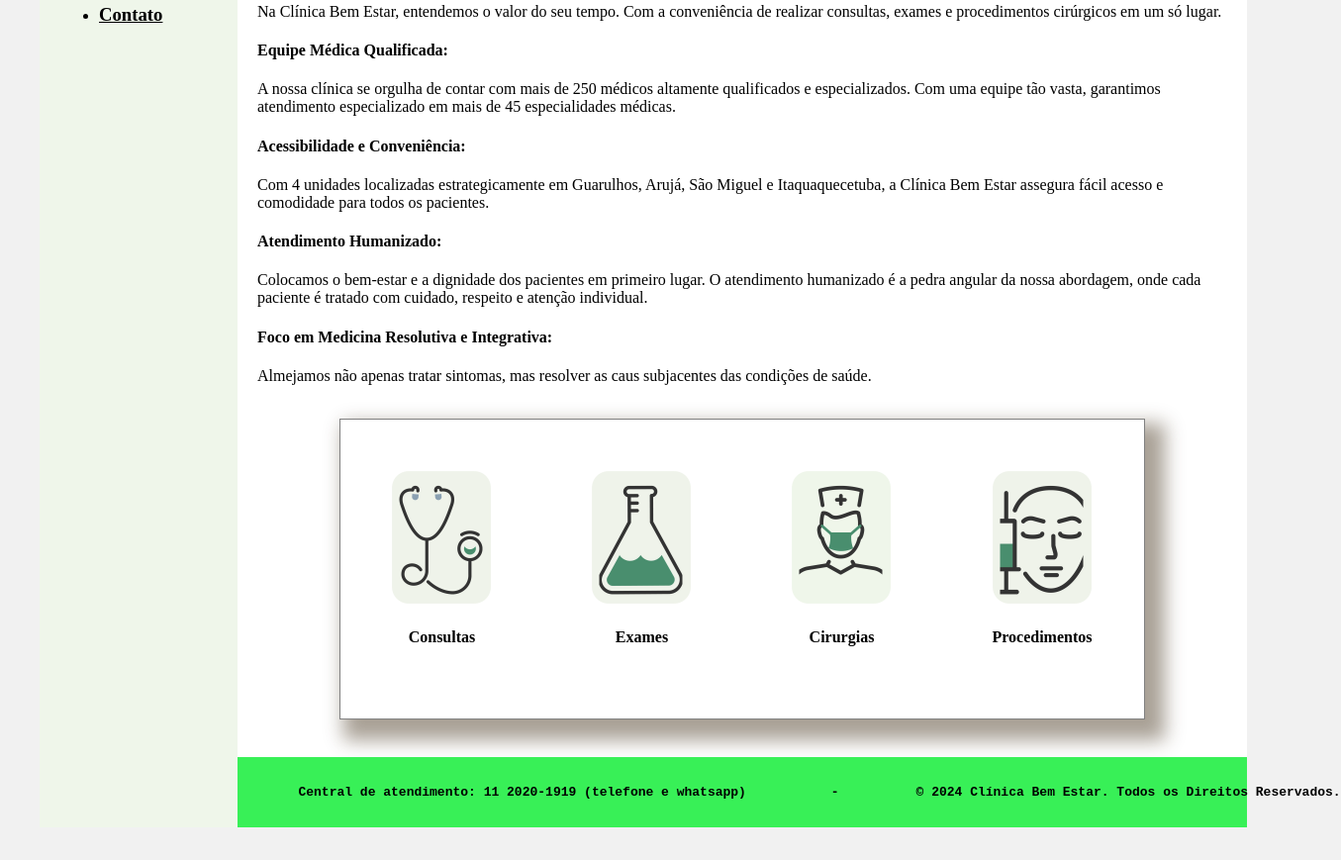
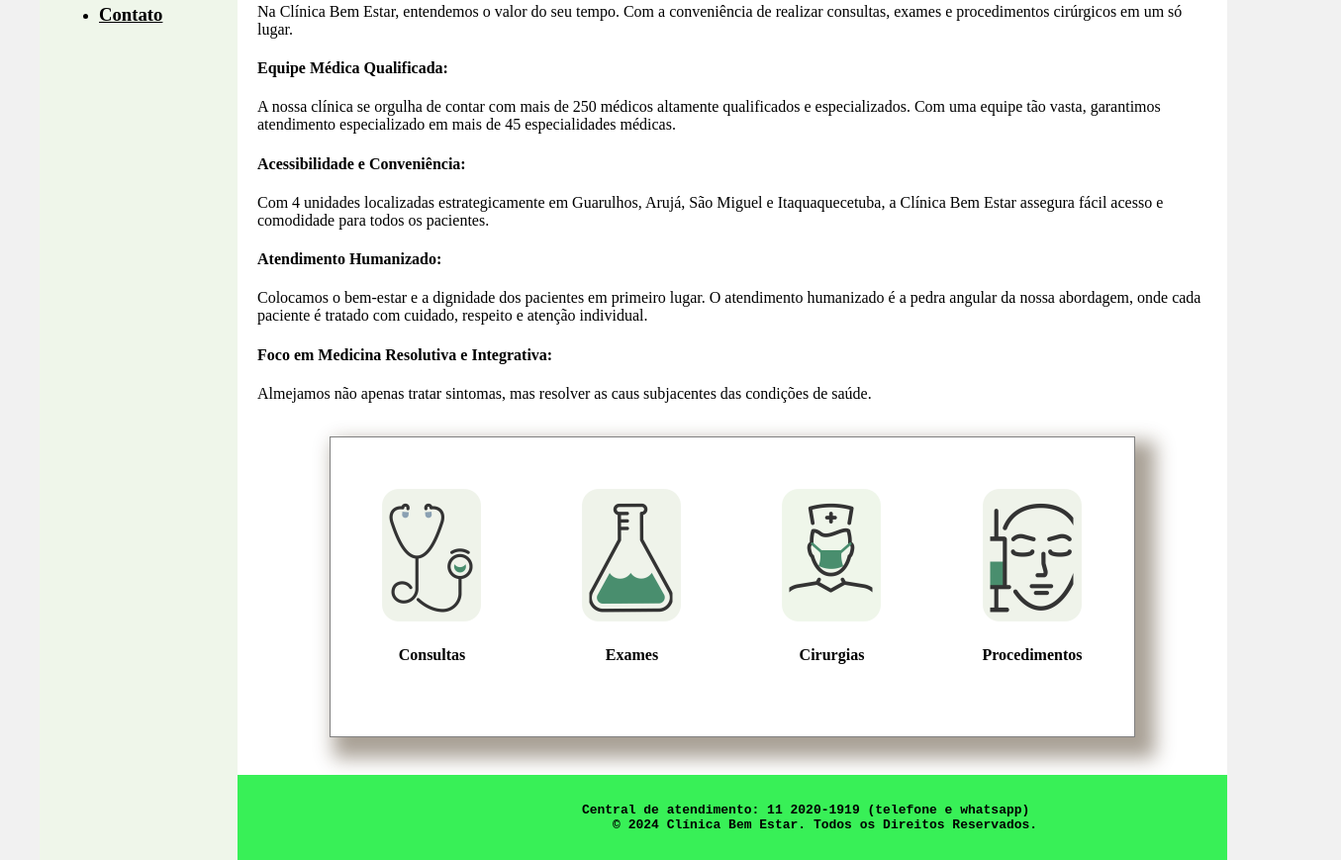
Before and after one commit to rodrigogasparetto/CursosDIO, a plain HTML site: page index.html in a window 1280 px wide. Shown: the part 388-1257 px from the top of the page at 99% size, 1355 px wide, since content can reach past the window. Before the commit the page ends 1224 px from the top, so only its background shows below. Drawn offline with Linux system fonts and the light colour scheme.

Commit message:
Add files via upload

```diff
--- a/index.html
+++ b/index.html
@@ -84,7 +84,8 @@
                 <!-- Aqui vai o seu rodapé -->
                 <pre>
 
-                    <b>Central de atendimento: 11 2020-1919 (telefone e whatsapp)           -          © 2024 Clínica Bem Estar. Todos os Direitos Reservados.</b>
+                    <b>Central de atendimento: 11 2020-1919 (telefone e whatsapp)
+                        © 2024 Clínica Bem Estar. Todos os Direitos Reservados.</b>
                 </pre>
 
 
```
Also changed, not shown: contato.html (+2 -1 lines), horariodeatendimento.html (+2 -1 lines), sobreaclinica.html (+2 -1 lines).
